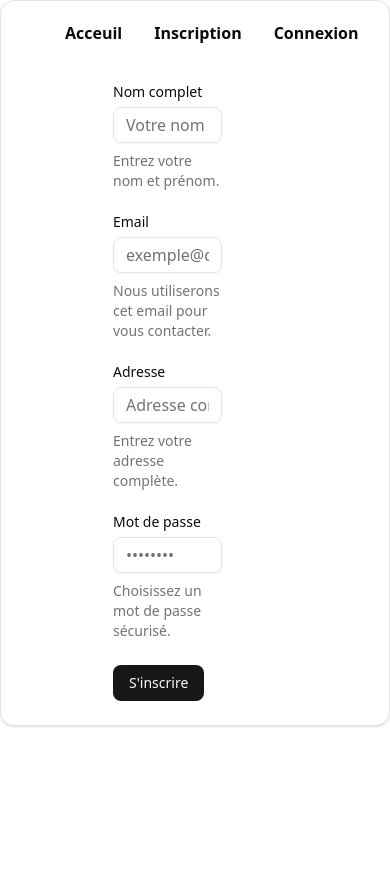
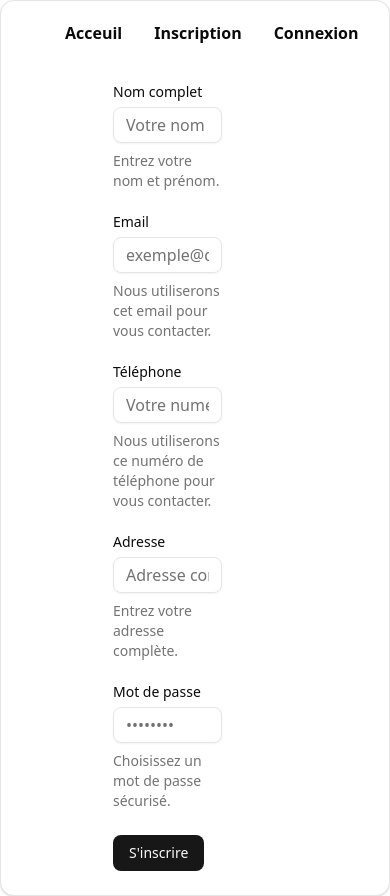
Before and after one commit to Ambdulghaffar/demo-app-frontend, a Next.js app: page /register in a window 390 px wide. Shown: the top 896 px of the page. Before the commit the page ends 844 px from the top, so only its background shows below. Built offline with nearby package versions, Linux system fonts and the light colour scheme; no server answers.

Commit message:
feat: Add phone field

```diff
--- a/src/components/register-form.tsx
+++ b/src/components/register-form.tsx
@@ -21,16 +21,25 @@ import { RegisterUser } from "@/lib/user/services/user.services";
 import { useRouter } from "next/navigation";
 import { ROUTES } from "@/utils/route";
 
+
+
 const FormSchema = z.object({
   username: z.string().min(2, {
-    message: "Username must be at least 2 characters.",
+    message: "Le nom d'utilisateur doit contenir au moins 2 caractères.",
   }),
   email: z.email(),
+  phone: z.string()
+    .min(10, {
+      message: "Le numéro de téléphone doit contenir au moins 10 chiffres.",
+    })
+    .regex(/^[+]?[(]?[0-9]{1,4}[)]?[-\s.]?[(]?[0-9]{1,4}[)]?[-\s.]?[0-9]{1,9}$/, {
+      message: "Veuillez entrer un numéro de téléphone valide.",
+    }),
   password: z.string().min(8, {
-    message: "Password must be at least 8 characters.",
+    message: "Le mot de passe doit contenir au moins 8 caractères.",
   }),
   address: z.string().min(2, {
-    message: "Address must be at least 2 characters.",
+    message: "L'adresse doit contenir au moins 2 caractères.",
   }),
 });
 
@@ -44,6 +53,7 @@ export function RegisterForm() {
     defaultValues: {
       username: "",
       email: "",
+      phone:"",
       password: "",
       address: "",
     },
@@ -119,6 +129,27 @@ export function RegisterForm() {
             </FormItem>
           )}
         />
+         {/* Téléphone */}
+        <FormField
+          control={form.control}
+          name="phone"
+          render={({ field }) => (
+            <FormItem>
+              <FormLabel>Téléphone</FormLabel>
+              <FormControl>
+                <Input
+                  type="tel"
+                  placeholder="Votre numéro de téléphone"
+                  {...field}
+                />
+              </FormControl>
+              <FormDescription>
+                Nous utiliserons ce numéro de téléphone pour vous contacter.
+              </FormDescription>
+              <FormMessage />
+            </FormItem>
+          )}
+        />
         {/* Adresse */}
         <FormField
           control={form.control}
--- a/src/lib/user/models/user.models.ts
+++ b/src/lib/user/models/user.models.ts
@@ -2,6 +2,7 @@ export type User = {
   id: number;
   username: string;
   email: string;
+  phone:string;
   address: string;
   password: string;
   createdAt: string;
@@ -11,6 +12,7 @@ export type User = {
 export interface RegisterDto {
   username: string;
   email: string;
+  phone:string;
   address: string;
   password: string;
 }
```
